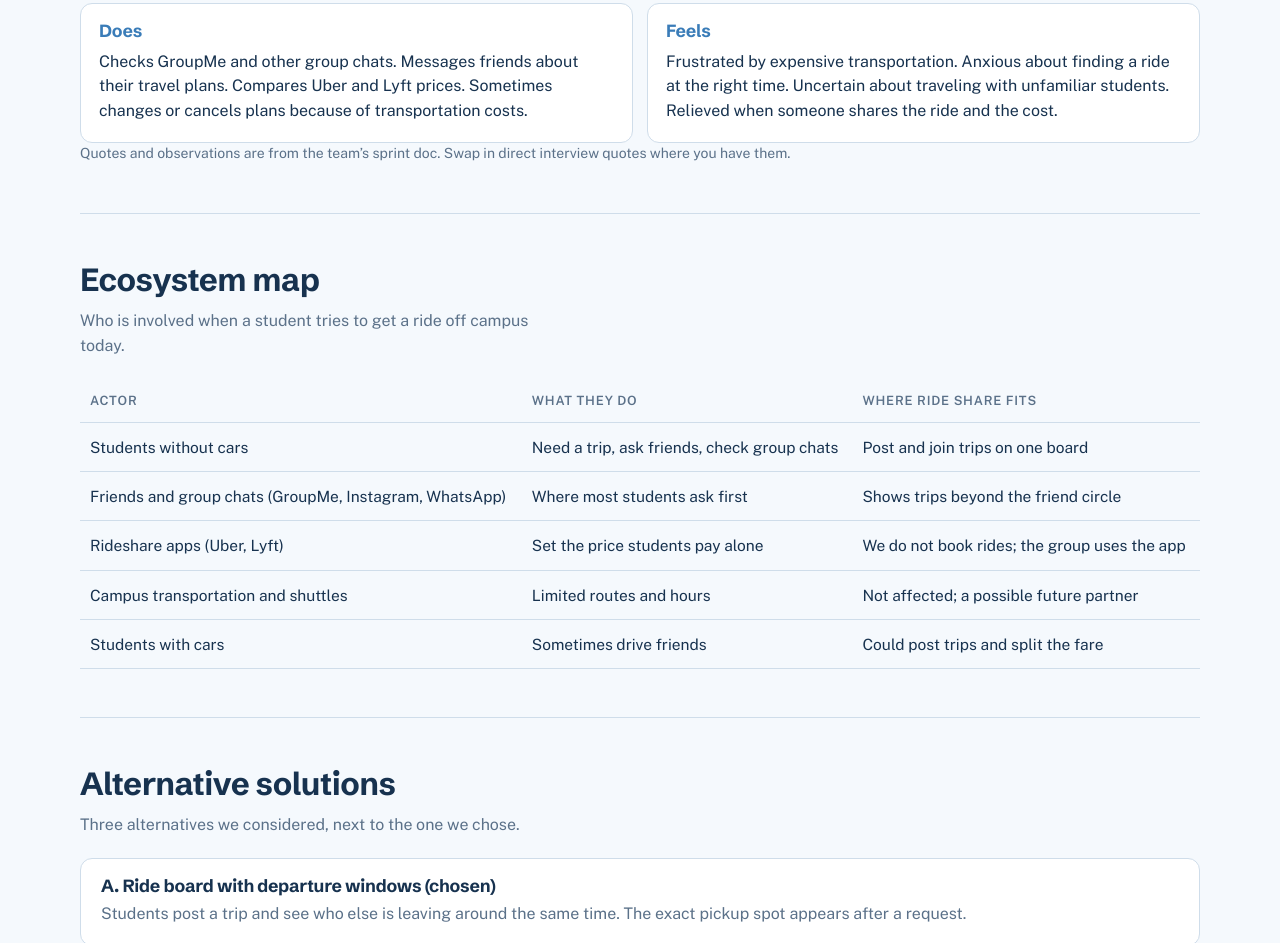
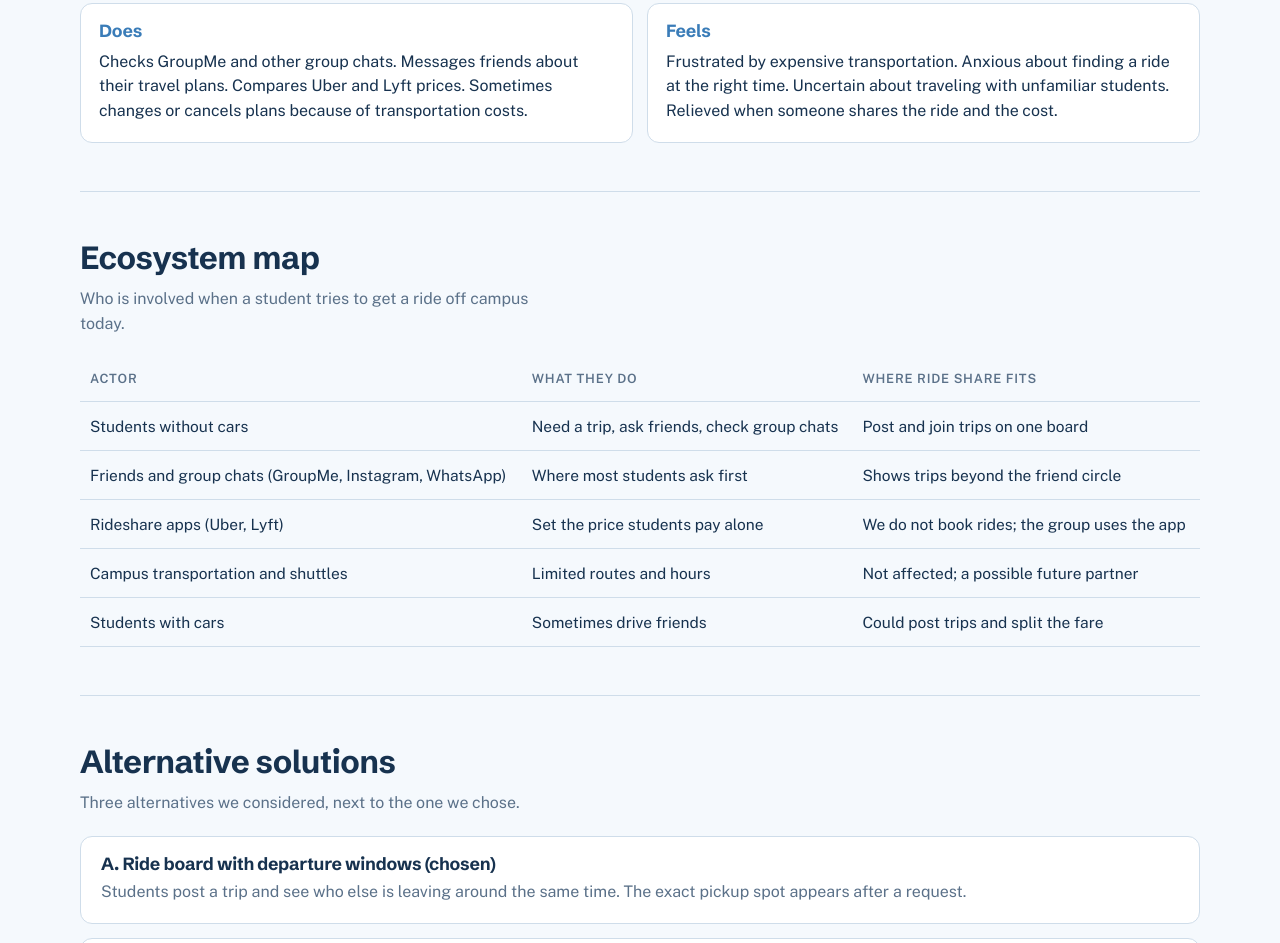
Before and after one commit to Hasvi27/Ride_Share-unc, a plain HTML site: page stats.html in a window 1280 px wide. Shown: the part 1694-2637 px from the top of the page. Drawn offline with nearby package versions, Linux system fonts and the light colour scheme.

Commit message:
Remove sprint doc note from Stats page
Co-Authored-By: Claude Haiku 5.5 <noreply@anthropic.com>
Claude-Session: https://claude.ai/code/session_012odE2pPHGxTm7tCFYbPH1a

```diff
--- a/stats.html
+++ b/stats.html
@@ -86,7 +86,6 @@
       <div><h3>Does</h3><p>Checks GroupMe and other group chats. Messages friends about their travel plans. Compares Uber and Lyft prices. Sometimes changes or cancels plans because of transportation costs.</p></div>
       <div><h3>Feels</h3><p>Frustrated by expensive transportation. Anxious about finding a ride at the right time. Uncertain about traveling with unfamiliar students. Relieved when someone shares the ride and the cost.</p></div>
     </div>
-    <p class="fine">Quotes and observations are from the team’s sprint doc. Swap in direct interview quotes where you have them.</p>
   </section>
 
   <section class="wrap band" aria-labelledby="eco-title">
```
